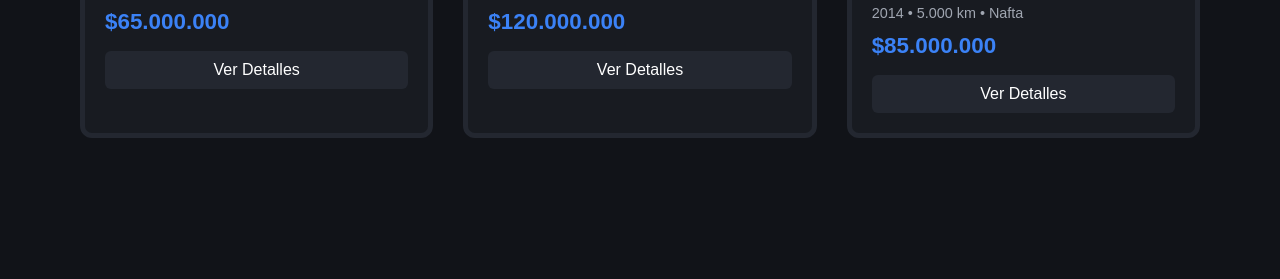
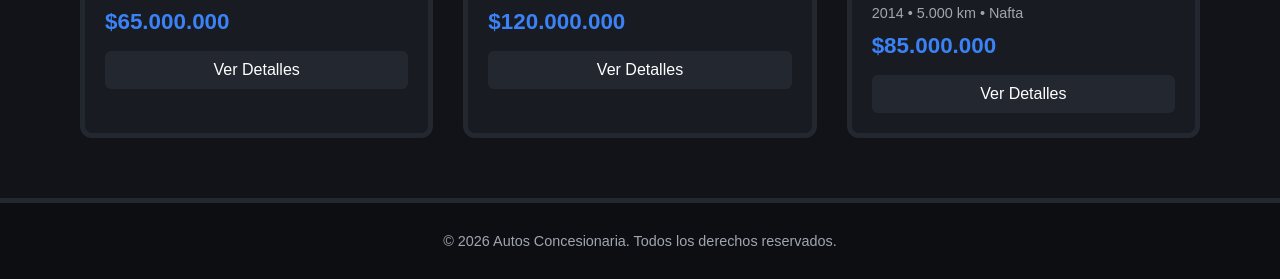
Before and after one commit to CarlosToupeira/Concesionaria, a plain HTML site: page frontend/index.html in a window 1280 px wide. Shown: the part 804-1083 px from the top of the page. Before the commit the page ends 1002 px from the top, so only its background shows below. Drawn offline with Linux system fonts and the light colour scheme.

Commit message:
Feature/Added site footer with css styles, finishing the homepage

```diff
--- a/frontend/css/styles.css
+++ b/frontend/css/styles.css
@@ -179,3 +179,16 @@ Catalog Section (Css Grid)
 .car-card .vehiclePosition {
     object-position: center 75%; /* Valores tomados por defecto como Center (X), 75% (Y) */
 }
+
+/*============================
+FOOTER
+============================*/
+
+.site-footer {
+    text-align: center;
+    padding: 30px 20px;
+    background-color: #0d0e12;
+    border-top: 5px solid #232730;
+    color: #a0a6b1;
+    font-size: 0.9rem;
+}
--- a/frontend/index.html
+++ b/frontend/index.html
@@ -64,8 +64,8 @@
         </section>
     </main>
 
-    <footer>
-
+    <footer class="site-footer">
+        <p>&copy; 2026 Autos Concesionaria. Todos los derechos reservados.</p>
     </footer>
 </body>
 </html>
```
